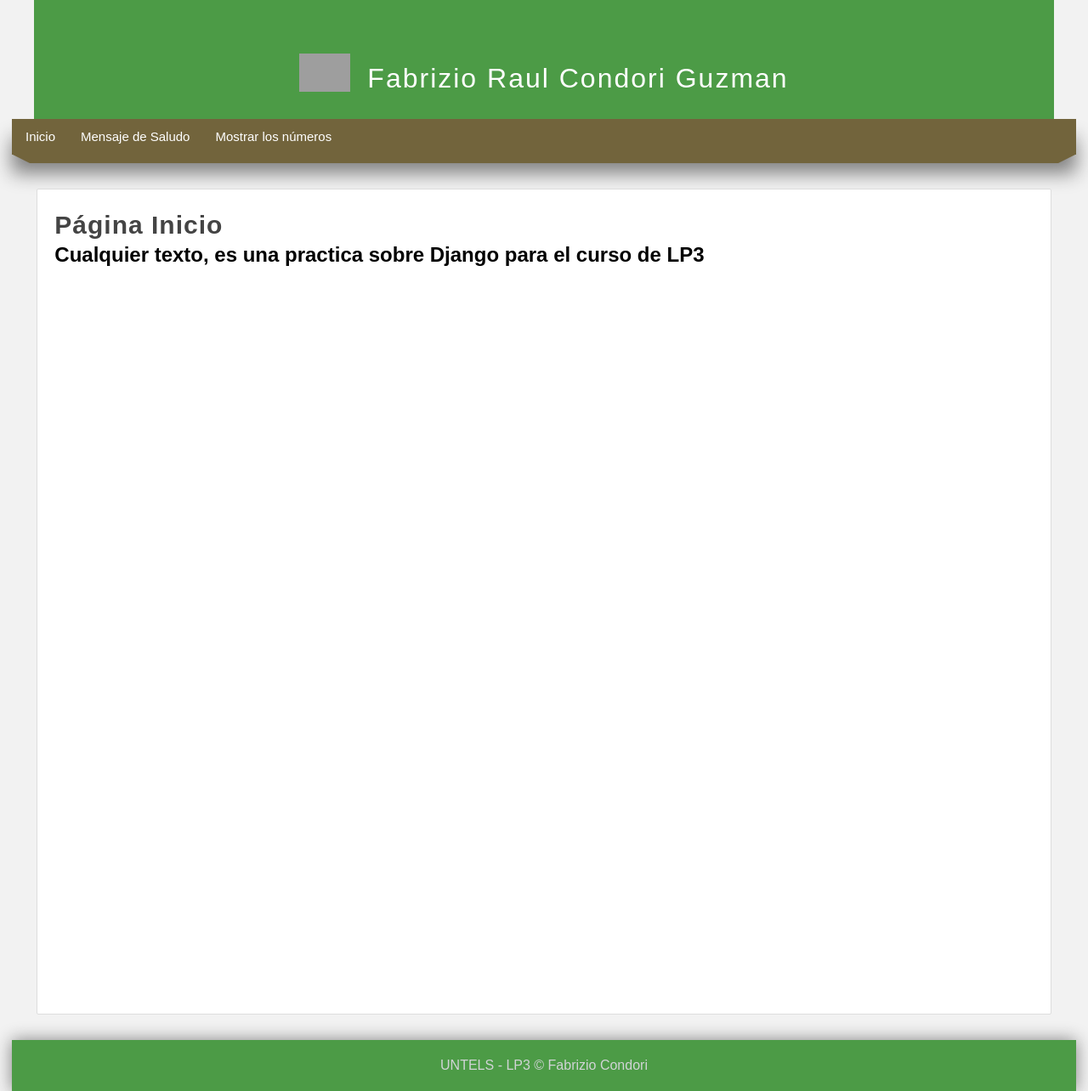
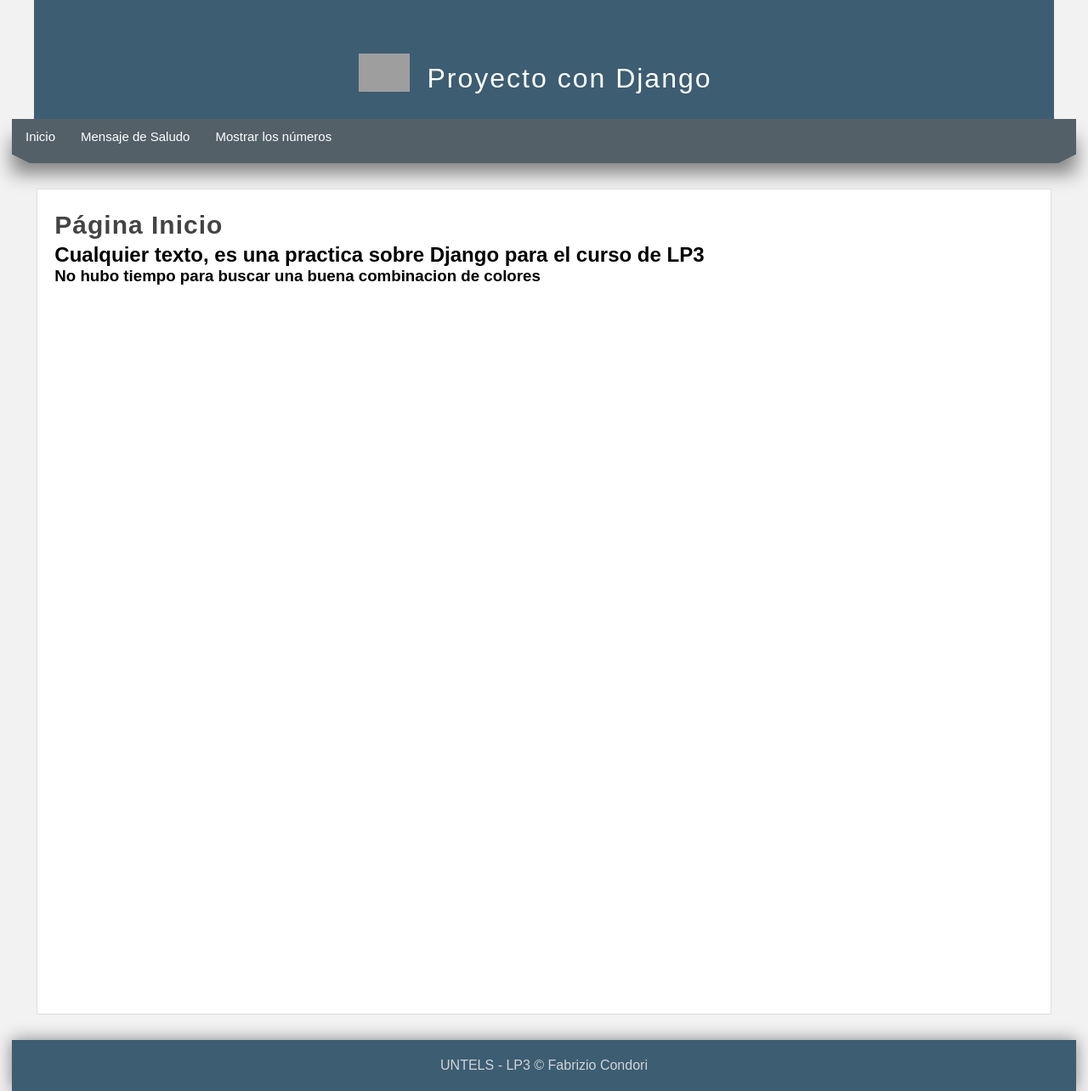
Before and after one commit to Fabrizio99/practica-django, a Django app: page / in a window 1280 px wide. Shown: the whole page at 85% size. Run offline with Django 3.2, Linux system fonts and the light colour scheme; grey boxes are pictures that could not be loaded.

Commit message:
new colroes uploaded

```diff
--- a/miapp/static/css/styles.css
+++ b/miapp/static/css/styles.css
@@ -13,7 +13,7 @@ body{
 header{
     width: 1200px;
     height: 140px;
-    background-color: #4C9B46;
+    background-color: #3C5D72;
     margin: 0 auto;
     /*color: white;*/
 }
@@ -46,8 +46,8 @@ nav{
     width: 1250px;
     height: 40px;
     margin: 0 auto;
-    background-color: #72643C;
-    border: 1px solid #72643C;
+    background-color: #536068;
+    border: 1px solid #536068;
     box-shadow: 0 22px 22px gray;
     font-size: 15px;
 }
@@ -69,8 +69,8 @@ nav ul li a{
 }
 /*efectos en los hipervinculos*/
 nav ul li a:hover{
-    background-color: #4C9B46;
-    box-shadow: 0 0 0 #444 inset;
+    background-color: #3C5D72;
+    box-shadow: 0 0 0 #3C5D72 inset;
     transition: all 300ms;
     color: white;
 }
@@ -83,20 +83,20 @@ nav ul li a:hover{
 .esquina-izquierda{
     display: block;
     border-left: 20px solid transparent;
-    border-top: 10px solid #72643C;
+    border-top: 10px solid #536068;
     float: left;
 }
 .esquina-derecha{
     display: block;
     border-right: 20px solid transparent;
-    border-top: 10px solid #72643C;
+    border-top: 10px solid #536068;
     float: right;
 }
 .relleno-barra{
     display: block;
     width: 1210px;
     height: 10px;
-    background: #72643C;
+    background: #536068;
     float: left;
 }
 #content{
@@ -125,8 +125,8 @@ nav ul li a:hover{
 /*estilo para el footer*/
 footer{
     width: 1250px;
-    background-color: #4C9B46;
-    border : 1px solid #4C9B46;
+    background-color: #3C5D72;
+    border : 1px solid #3C5D72;
     color: #d1d4d6;
     text-align: center;
     margin: 0 auto;
--- a/miapp/templates/index.html
+++ b/miapp/templates/index.html
@@ -6,5 +6,5 @@
 {% block content %}
 <h1 class="title">Página Inicio</h1>
 <h2>Cualquier texto, es una practica sobre Django para el curso de LP3</h2>
-<h3></h3>
+<h3>No hubo tiempo para buscar una buena combinacion de colores</h3>
 {% endblock %}
--- a/miapp/templates/layout.html
+++ b/miapp/templates/layout.html
@@ -16,7 +16,7 @@
     <header>
         <div id="logotipo">
             <img src="{% static 'images/logotipo.png'%}">
-            <h1>Fabrizio Raul Condori Guzman</h1>
+            <h1>Proyecto con Django<h1>
         </div>
     </header>
     <nav>
--- a/practica/urls.py
+++ b/practica/urls.py
@@ -21,6 +21,6 @@ urlpatterns = [
     path('admin/', admin.site.urls),
     path('', views.index,name="index"),
     path('inicio/',views.index,name="inicio"),
-    path('inicio/',views.index,name="inicio"),
-    path('saludo/',views.saludo,name="saludo")
+    path('saludo/',views.saludo,name="saludo"),
+    path('rango/',views.rango,name="rango"),
 ]
```
